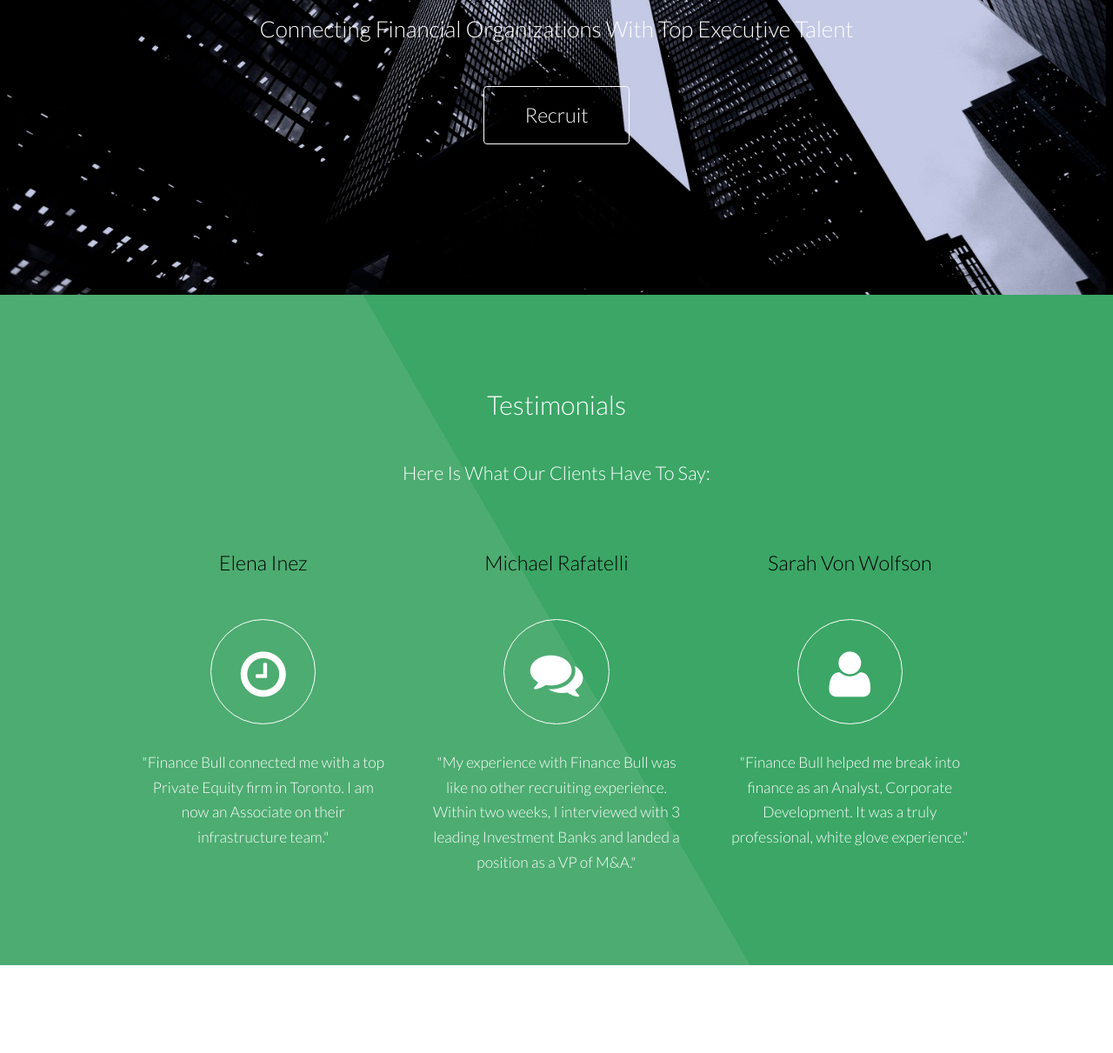
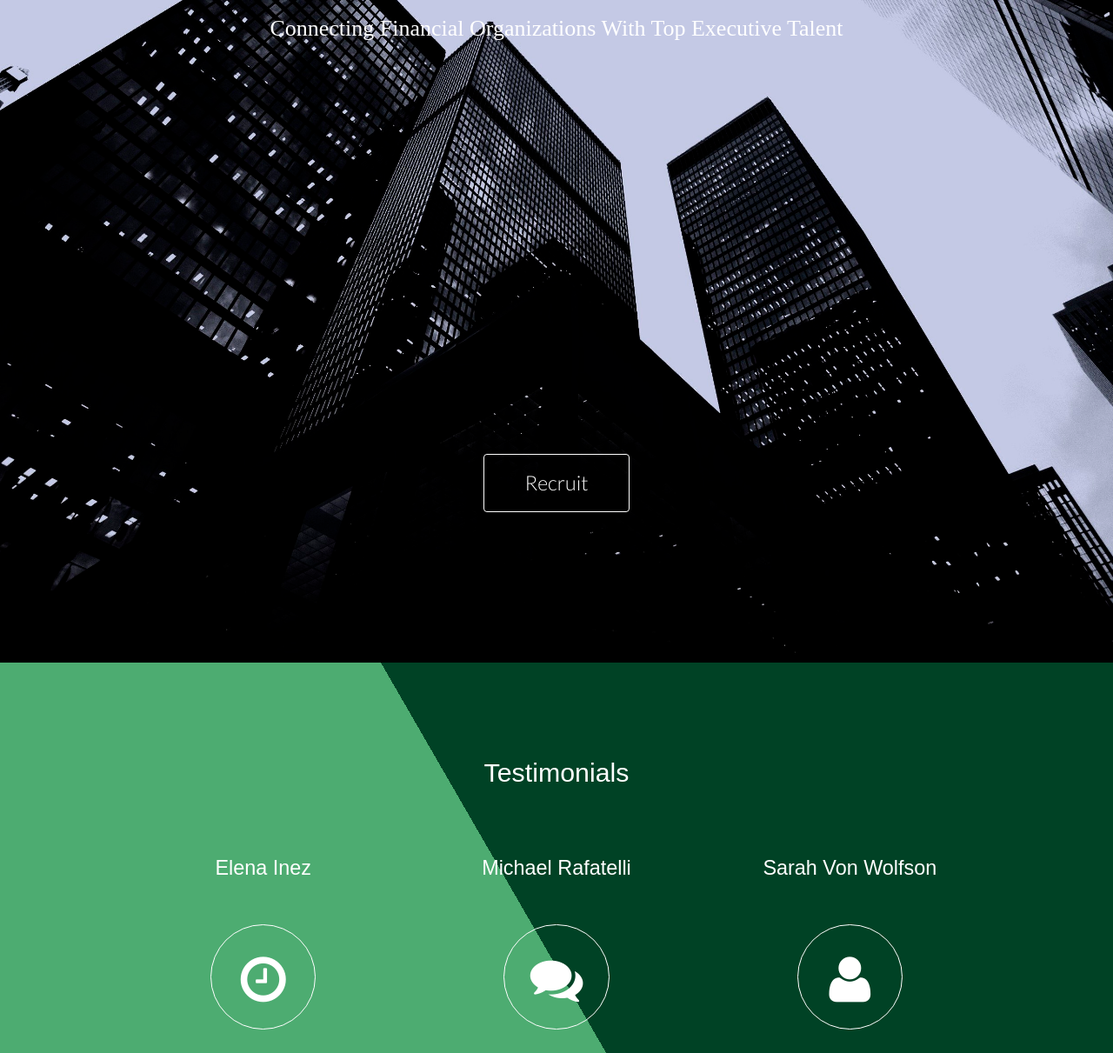
Before and after one commit to Dtoyne/ExecutiveSearch, a website: page index.html in a window 1280 px wide. Shown: the part 289-1500 px from the top of the page at 87% size. Drawn offline with Linux system fonts and the light colour scheme.

Commit message:
Second commit

```diff
--- a/css/style.css
+++ b/css/style.css
@@ -45,7 +45,8 @@
 	}
 
 	h1, h2, h3, h4, h5, h6 {
-		color: black;
+		color: white;
+		font-family: sans-serif;
 		font-weight: 300;
 		line-height: 1em;
 		margin: 0 0 2em 0;
@@ -345,8 +346,8 @@
 
 		input[type="checkbox"]:checked + label:before,
 		input[type="radio"]:checked + label:before {
-			background: #3ba666;
-			border-color: #3ba666;
+			background: #004225;
+			border-color: #004225;
 			color: #ffffff;
 			content: '\f00c';
 		}
@@ -894,6 +895,9 @@
 
 			#header h1 a {
 				font-size: 1.25em;
+				color: white;
+				font-family: serif;
+				text-decoration: none;
 			}
 
 		#header nav {
@@ -924,7 +928,8 @@
 						-o-transition: color 0.2s ease-in-out;
 						-ms-transition: color 0.2s ease-in-out;
 						transition: color 0.2s ease-in-out;
-						color: #cee8d8;
+						color: white;
+						font-family: serif;
 						display: inline-block;
 						text-decoration: none;
 					}
@@ -967,7 +972,7 @@
 		background-repeat: no-repeat;
 		background-size: cover;
 		color: #ffffff;
-		padding: 20em 0em 14em;
+		padding: 8em 0em 14em;
 		text-align: center;
 	}
 
@@ -983,10 +988,12 @@
 		#banner p {
 			font-size: 1.5em;
 			margin: 1.5em 0 0 0;
+			font-family: serif;
 		}
 
 		#banner .actions {
 			margin: 3em 0 0 0;
+			margin-top: 475px;
 		}
 
 		#banner .button {
@@ -1006,12 +1013,12 @@
 	}
 
 		.wrapper.style1 {
-			background-color: #3ba666;
-			-moz-background-image: linear-gradient(60deg, #4dac71 50%, #3ba666 50%);
-			-webkit-background-image: linear-gradient(60deg, #4dac71 50%, #3ba666 50%);
-			-o-background-image: linear-gradient(60deg, #4dac71 50%, #3ba666 50%);
-			-ms-background-image: linear-gradient(60deg, #4dac71 50%, #3ba666 50%);
-			background-image: linear-gradient(60deg, #4dac71 50%, #3ba666 50%);
+			background-color: #004225;
+			-moz-background-image: linear-gradient(60deg, #4dac71 50%, #004225 50%);
+			-webkit-background-image: linear-gradient(60deg, #4dac71 50%, #004225 50%);
+			-o-background-image: linear-gradient(60deg, #4dac71 50%, #004225 50%);
+			-ms-background-image: linear-gradient(60deg, #4dac71 50%, #004225 50%);
+			background-image: linear-gradient(60deg, #4dac71 50%, #004225 50%);
 			color: #ffffff;
 		}
 
--- a/index.html
+++ b/index.html
@@ -53,7 +53,7 @@
 				<div class="container">
 					<header>
 						<h2>Testimonials</h2>
-						<p>Here Is What Our Clients Have To Say:</p>
+						<!-- <p>Here Is What Our Clients Have To Say:</p> -->
 					</header>
 					<div class="row 200%">
 						<section class="4u 12u$(small)">
```
